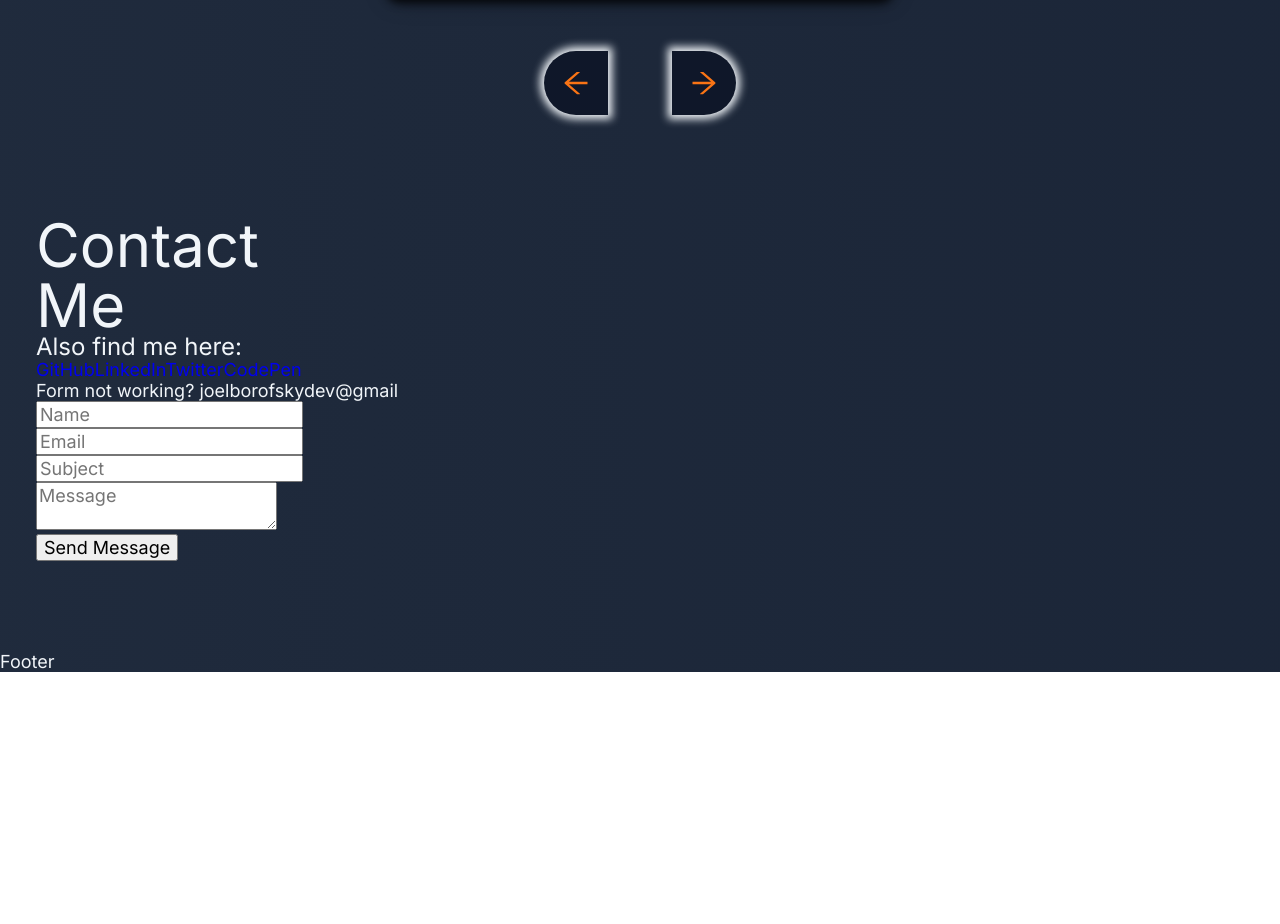
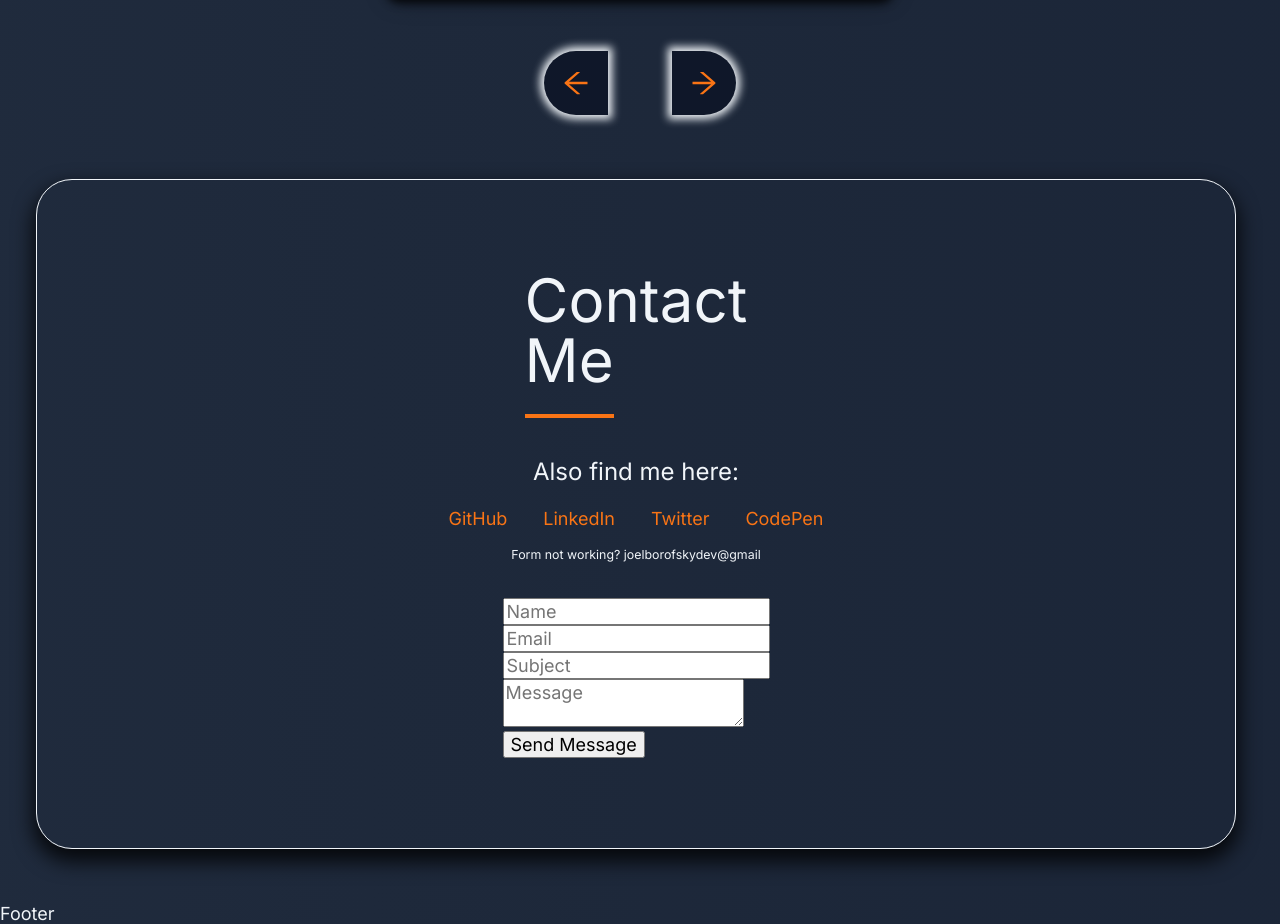
Before and after one commit to BorofskyDev/dark-light-theme-profile, a React (Vite) app: page / in a window 1280 px wide. Shown: the part 2843-3767 px from the top of the page. Before the commit the page ends 3515 px from the top, so only its background shows below. Built offline with nearby package versions, Linux system fonts and the light colour scheme.

Commit message:
completed top half contact form

```diff
--- a/src/scss/sections/_contact.scss
+++ b/src/scss/sections/_contact.scss
@@ -1,3 +1,55 @@
 .Contact {
+  max-width: 1200px;
+  margin: 3em 2em;
+  border: 1px solid hsl(var(--txt-primary));
+  border-radius: 2em;
+  box-shadow: 0 10px 20px 3px rgba(0, 0, 0, 0.8);
+  display: flex;
+  align-items: center;
+  flex-direction: column;
+  justify-content: center;
+  gap: 2em;
 
+  &__content-container {
+    display: flex;
+    flex-direction: column;
+    align-items: center;
+    justify-content: center;
+    gap: 1em;
+  }
+
+  &__header {
+    display: flex;
+    flex-direction: column;
+    align-items: flex-start;
+  }
+
+  &__title {
+    &--bottom {
+      border-bottom: 4px solid hsl(var(--clr-primary));
+      padding-bottom: 0.4em;
+    }
+  }
+
+  &__links {
+    text-align: center;
+    &--title {
+      margin: 1em;
+    }
+    &--link {
+      margin: 1em;
+      color: hsl(var(--clr-primary));
+      transition: all 500ms linear;
+
+      &:hover,
+      &:focus {
+        color: hsl(var(--clr-secondary));
+        letter-spacing: 0.0625em;
+      }
+    }
+  }
+
+  &__email {
+    font-size: 0.775rem;
+  }
 }
```
Also changed, not shown: src/components/Contact.jsx (+0 -28 lines).
